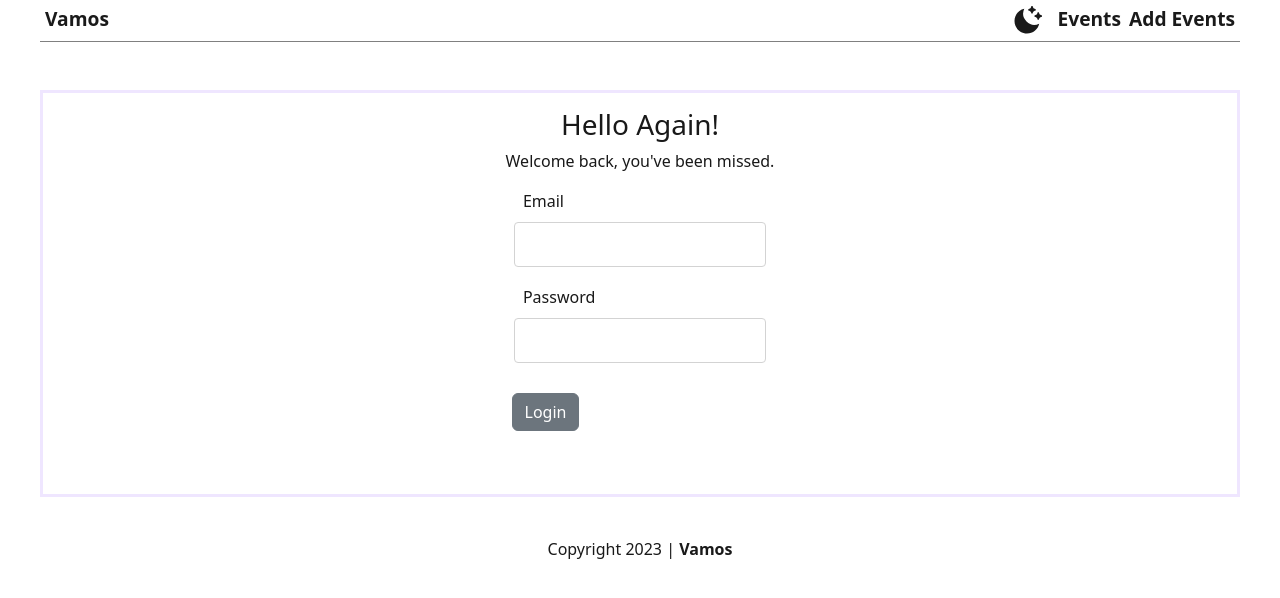
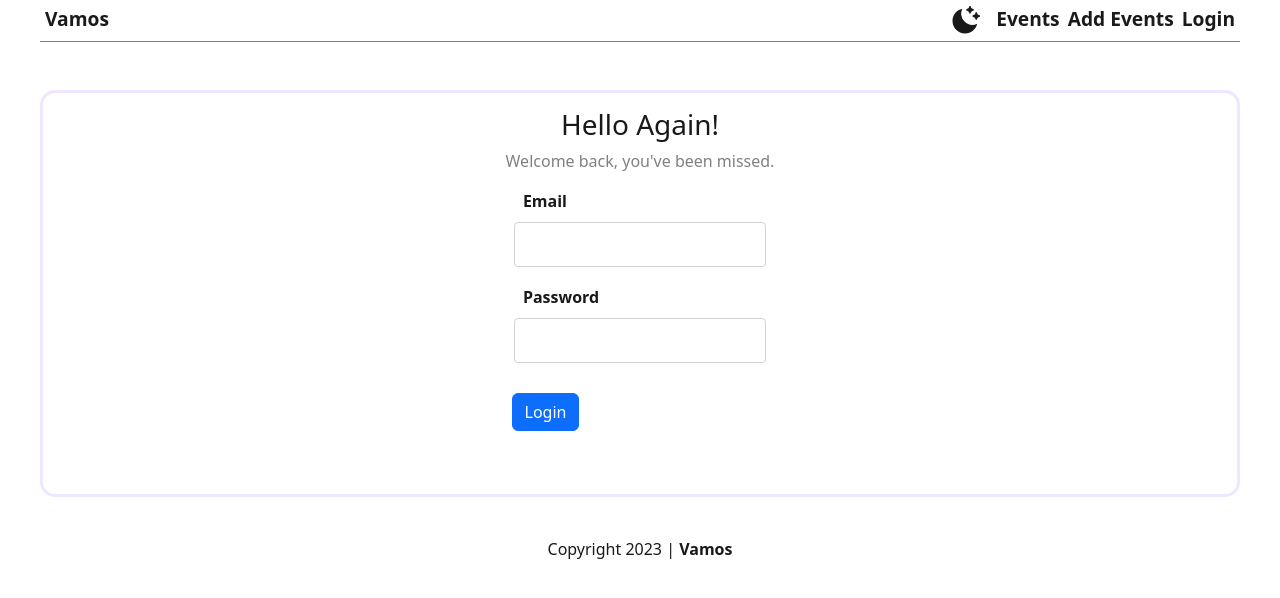
Before and after one commit to KyiThantSin/nextjs-strapi-events, a Next.js app in the folder events-fe/: page /login in a window 1280 px wide. Shown: the top 598 px of the page. Built offline with nearby package versions, Linux system fonts and the light colour scheme; no server answers.

Commit message:
add function

```diff
--- a/events-fe/configs/index.js
+++ b/events-fe/configs/index.js
@@ -2,4 +2,4 @@ export const API_URL =
   process.env.NEXT_PUBLIC_API_URL || "http://localhost:1337";
 
 export const NEXT_URL =
-  process.env.NEXT_PUBLIC_FRONTEND_URL || "http://localhost:1337";
+  process.env.NEXT_PUBLIC_FRONTEND_URL || "http://localhost:3000";
--- a/events-fe/pages/api/login.js
+++ b/events-fe/pages/api/login.js
@@ -1,6 +1,6 @@
 import { API_URL } from "@/configs/index";
 
-export default async (res, req) => {
+export default async (req, res) => {
   if (req.method === "POST") {
     const { identifier, password } = req.body;
     const strapiRes = await fetch(`${API_URL}/auth/local`, {
@@ -25,7 +25,7 @@ export default async (res, req) => {
         .json({ message: data.message[0]?.message[0]?.message });
     }
   } else {
-    res.setHeader("Allow", ["POST"]);
+    //res.setHeader("Allow", ["POST"]);
     res.status(405).json({ message: `Method ${req.method} not allowed` });
   }
 };
--- a/events-fe/pages/components/Header.js
+++ b/events-fe/pages/components/Header.js
@@ -15,7 +15,7 @@ const Header = () => {
           Vamos
         </Link>
       </span>
-      <span>
+      <span css={styles.linksContainer}>
         {/* dark mode controller */}
         {contextValue.theme ? (
           <RiMoonClearFill
@@ -34,6 +34,9 @@ const Header = () => {
         <Link href="/events/addPost" css={styles.linkStyle(contextValue.theme)} className="ms-2">
           Add Events
         </Link>
+        <Link href="/login" css={styles.linkStyle(contextValue.theme)} className="ms-2">
+          Login
+        </Link>
       </span>
     </div>
   );
@@ -49,6 +52,11 @@ const styles = {
     justify-content: space-between;
     border-bottom: 0.5px solid grey;
     padding: 5px;
+
+    @media (max-width: 767px) {
+      flex-direction: column;
+      height: auto;
+    }
   `,
   linkStyle: (theme) =>  css`
     text-decoration: none;
--- a/events-fe/pages/context.js
+++ b/events-fe/pages/context.js
@@ -13,8 +13,9 @@ function Context({ children }) {
   // console.log(theme)
 
   //login
-  const login = async ({ email: identifier, password }) => {
+  const Login = async (identifier, password) => {
     console.log(identifier, password);
+    try {
       const res = await fetch(`${NEXT_URL}/api/login`, {
         method: "POST",
         headers: {
@@ -25,18 +26,24 @@ function Context({ children }) {
           password,
         }),
       });
+      console.log(res);
       const data = await res.json();
       console.log("data", data);
       if (res.ok) {
-      setUser(data.user);
+        setUser(data?.user);
       } else {
         setError(data.message);
       }
+    } catch (error) {
+      console.error("Login error:", error);
+    }
   };
+
   //log out
   const logOut = async () => {
     console.log("log out");
   };
+
   return (
     <ContextValue.Provider
       value={{
@@ -44,9 +51,9 @@ function Context({ children }) {
         setTheme,
         eventLists,
         setEventLists,
+        Login,
         user,
         error,
-        login,
       }}>
       <div css={styles.container(theme)}>{children}</div>
     </ContextValue.Provider>
--- a/events-fe/pages/login.js
+++ b/events-fe/pages/login.js
@@ -1,24 +1,70 @@
 /** @jsxImportSource @emotion/react */
 import { css } from "@emotion/react";
+import { useContext, useEffect, useState } from "react";
 import { Button } from "reactstrap";
 import Layout from "./components/Layout";
+import { ContextValue } from "./context";
+import { toast, ToastContainer } from "react-toastify";
+import "react-toastify/dist/ReactToastify.css";
 
 const login = () => {
+  const { Login, error } = useContext(ContextValue);
+  const [email, setEmail] = useState();
+  const [password, setPassword] = useState();
+
+  useEffect(() => {
+    if (error) {
+      toast.warn(error);
+    }
+  }, [error]);
+
+  const handleSubmit = (e) =>{
+    e.preventDefault();
+    if(email && password){
+      console.log("this",email,password)
+      Login(email,password)
+    }
+  }
   return (
     <Layout>
+      <ToastContainer
+        position="top-right"
+        autoClose={5000}
+        hideProgressBar={false}
+        newestOnTop={false}
+        closeOnClick
+        rtl={false}
+        pauseOnFocusLoss
+        draggable
+        pauseOnHover
+        theme="light"
+      />
       <div css={styles.container}>
         <h3>Hello Again!</h3>
         <span>Welcome back, you've been missed.</span>
         <form>
           <div css={styles.box}>
             <label htmlFor="email">Email</label>
-            <input type="email" required />
+            <input
+              type="email"
+              required
+              onChange={(e) => setEmail(e.target.value)}
+            />
           </div>
           <div css={styles.box}>
             <label htmlFor="password">Password</label>
-            <input type="password" required />
+            <input
+              type="password"
+              required
+              onChange={(e) => setPassword(e.target.value)}
+            />
           </div>
-          <Button className="mb-5 mt-4">Login</Button>
+          <Button
+            className="mb-5 mt-4"
+            color="primary"
+            onClick={handleSubmit}>
+            Login
+          </Button>
         </form>
       </div>
     </Layout>
@@ -35,7 +81,13 @@ const styles = {
     justify-content: center;
     align-items: center;
     border: 3px solid #efe6ff;
+    border-radius: 15px;
     padding: 15px;
+
+    span {
+      color: grey;
+      font-weight: 400;
+    }
   `,
   box: css`
     display: flex;
@@ -47,6 +99,7 @@ const styles = {
 
     label {
       padding: 9px;
+      font-weight: 800;
     }
     input {
       padding: 1.2vh;
```
Lines whose indentation alone changed are shown as unchanged.
